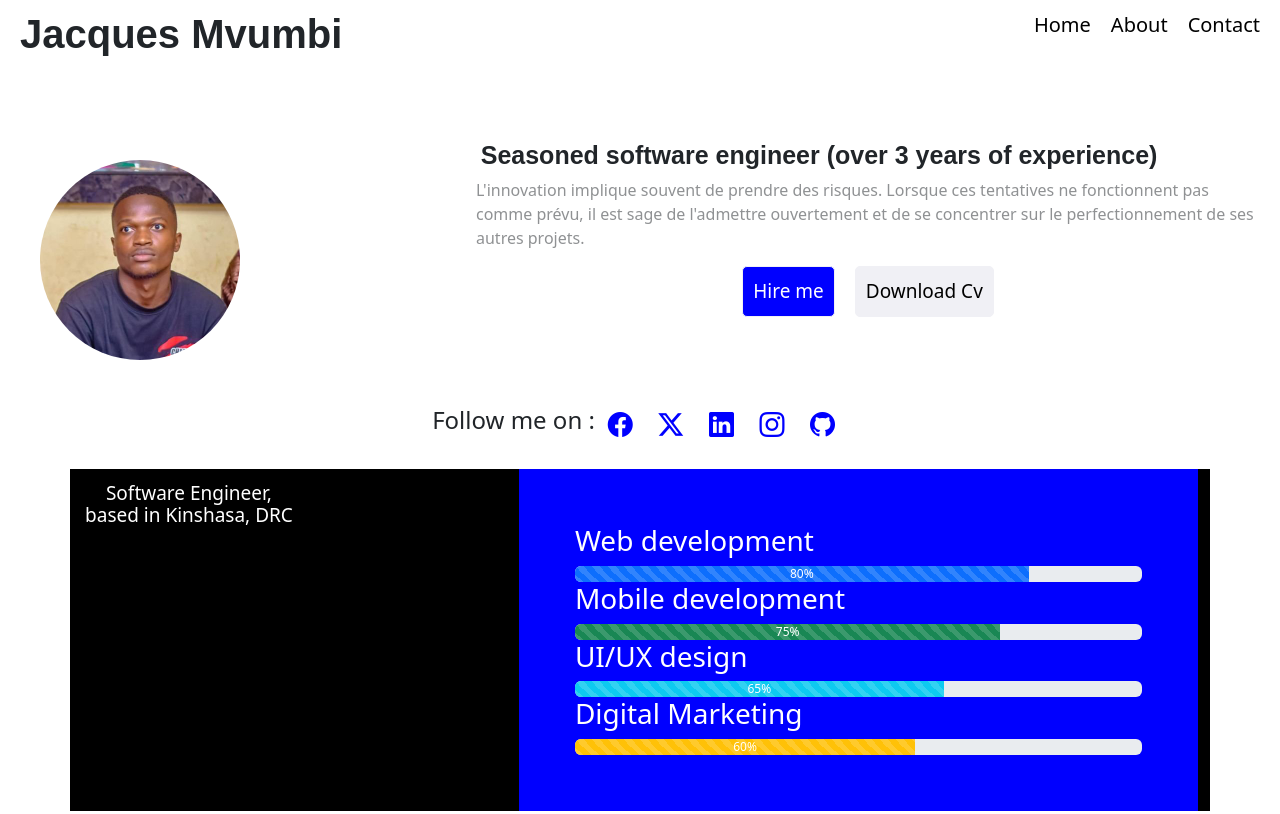
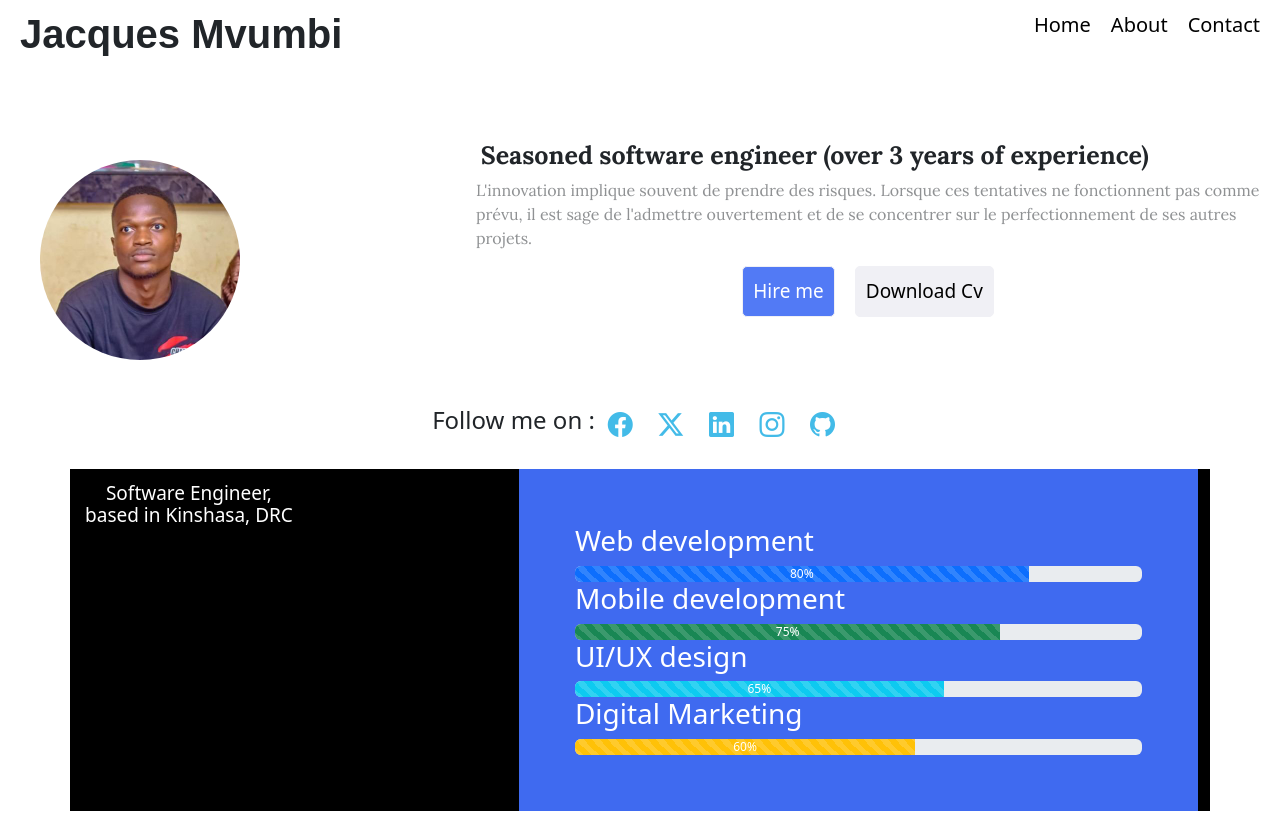
Before and after one commit to Mvumbi/Portofolio, a plain HTML site: page index.html in a window 1280 px wide. Shown: the top 814 px of the page. Drawn offline with nearby package versions, Linux system fonts and the light colour scheme; some icons are missing; a web font is replaced by a local one.

Commit message:
change Background to icon link

```diff
--- a/index.html
+++ b/index.html
@@ -8,6 +8,9 @@
     <link rel="stylesheet" href="style.css">
     <link rel="stylesheet" href="https://cdn.jsdelivr.net/npm/bootstrap-icons@1.11.3/font/bootstrap-icons.min.css">
     <link href="https://cdn.jsdelivr.net/npm/bootstrap@5.3.3/dist/css/bootstrap.min.css" rel="stylesheet" integrity="sha384-QWTKZyjpPEjISv5WaRU9OFeRpok6YctnYmDr5pNlyT2bRjXh0JMhjY6hW+ALEwIH" crossorigin="anonymous">
+    <link rel="preconnect" href="https://fonts.googleapis.com">
+    <link rel="preconnect" href="https://fonts.gstatic.com" crossorigin>
+    <link href="https://fonts.googleapis.com/css2?family=Barlow:ital,wght@0,100;0,200;0,300;0,400;0,500;0,600;0,700;0,800;0,900;1,100;1,200;1,300;1,400;1,500;1,600;1,700;1,800;1,900&family=Edu+AU+VIC+WA+NT+Hand:wght@400..700&family=Lora:ital,wght@0,400..700;1,400..700&display=swap" rel="stylesheet">
 </head>
 <body>
        <header>
@@ -36,7 +39,7 @@
                     <p>L'innovation implique souvent de prendre des risques. Lorsque ces tentatives ne fonctionnent pas comme prévu, il est sage de l'admettre ouvertement et de se concentrer sur le perfectionnement de ses autres projets.</p>
                     <div class="hero-info">
                         <a class="item-me" href="#">Hire me</a>
-                        <a id="cv" class="cv-dowloand" href="#">Download Cv <i class="fa-solid fa-download"></i></a>
+                        <a id="cv" class="cv-dowloand" href="#" download="Curriculim Vitae">Download Cv <i class="fa-solid fa-download"></i></a>
                     </div>
                 </div>
             </section>
--- a/style.css
+++ b/style.css
@@ -87,6 +87,7 @@
     font-size: 20px;
   }
 
+
  .sous-container li a:hover{
   font-weight: bolder;
  }
@@ -132,7 +133,7 @@
 
 .section-header h2{
   font-size: 25px;
-  font-family: Arial, Helvetica, sans-serif;
+  font-family: "Lora", serif;
   font-weight: bolder;
   margin-left: 3%;
 }
@@ -147,7 +148,7 @@
 .section-header p{
   font-size: 16px;
   margin: 3px 20px;
-  font-family: inherit;
+  font-family: "Lora", serif;
   opacity: 0.5;
 }
 
@@ -167,7 +168,7 @@
 }
 
 .item-me{
-  background-color: blue;
+  background-color: rgb(82, 122, 245);
   color: white;
 }
 
@@ -193,7 +194,7 @@
 }
 
 .social-lien a{
-  color: blue;
+  color: rgb(67, 187, 232);
   font-size: 25px;
   margin: 2% 1% ;
 }
@@ -208,7 +209,7 @@
 }
 
 .progress-in{
-  background-color: blue;
+  background-color: rgb(63, 106, 240);
   padding: 5%;
 }
 
```
